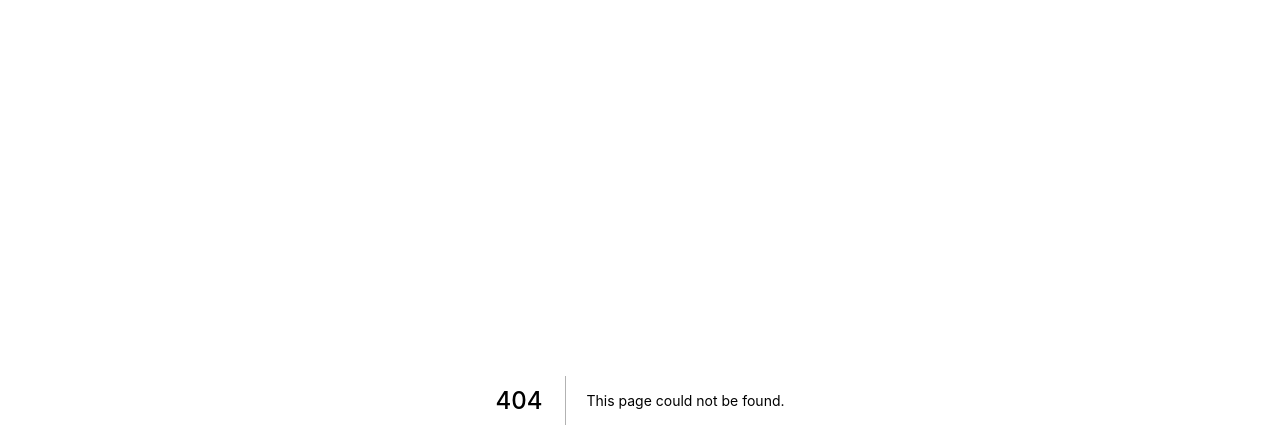
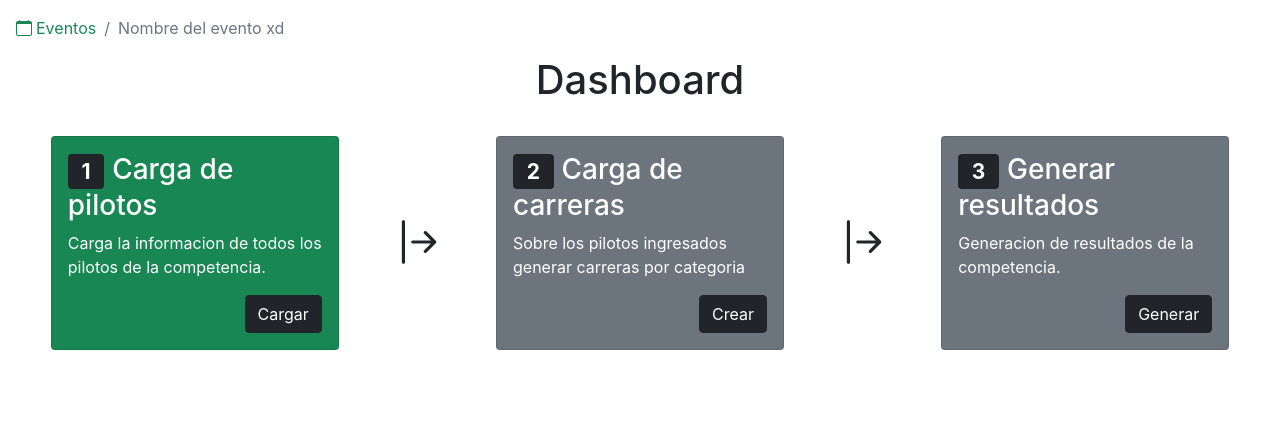
Before and after one commit to JuanNeisa/Ikio-Tools, a Next.js app: page /evento/1 in a window 1280 px wide. Before the commit this address had no page. Shown: the top 448 px of the page. Built offline with nearby package versions, Linux system fonts and the light colour scheme.

Commit message:
feature/EVENTO: Primer esquema dashboard de un evento especifico

```diff
--- a/package.json
+++ b/package.json
@@ -10,6 +10,7 @@
   },
   "dependencies": {
     "bootstrap": "^5.1.3",
+    "bootstrap-icons": "^1.8.1",
     "next": "12.1.6",
     "react": "18.1.0",
     "react-bootstrap": "^2.3.1",
--- a/pages/_app.tsx
+++ b/pages/_app.tsx
@@ -1,3 +1,4 @@
+import 'bootstrap-icons/font/bootstrap-icons.css'
 import 'bootstrap/dist/css/bootstrap.css'
 import '../styles/globals.css'
 import type { AppProps } from 'next/app'
--- /dev/null
+++ b/pages/evento/[id].tsx
@@ -0,0 +1,57 @@
+import {useRouter} from "next/router";
+import '../../styles/eventos.module.css'
+import Link from "next/link";
+
+export default function Evento() {
+    const router = useRouter();
+    const id = router.query.id
+    return (
+        <div>
+            <nav aria-label="breadcrumb" className="m-3">
+                <ol className="breadcrumb">
+                    <Link href="/">
+                            <li className="breadcrumb-item">
+                                <div>
+                                <i className="bi bi-calendar me-1"></i>
+                                <a>Eventos</a>
+                                </div>
+                            </li>
+                    </Link>
+                    <li className="breadcrumb-item active" aria-current="page">Nombre del evento xd</li>
+                </ol>
+            </nav>
+            <h1 className="text-center">Dashboard</h1>
+            <div className="d-flex justify-content-around align-items-center m-3">
+                <div className="card text-white bg-success m-3" >
+                    <div className="card-body">
+                        <h3 className="card-title"><span className="badge bg-dark me-2">1</span>Carga de pilotos</h3>
+                        <p className="card-text">Carga  la informacion de todos los pilotos de la competencia.</p>
+                        <div className="d-flex justify-content-end">
+                            <button type="button" className="btn btn-dark">Cargar</button>
+                        </div>
+                    </div>
+                </div>
+                <i className="bi bi-arrow-bar-right"></i>
+                <div className="card text-white bg-secondary m-3" >
+                    <div className="card-body">
+                        <h3 className="card-title"><span className="badge bg-dark  me-2">2</span>Carga de carreras</h3>
+                        <p className="card-text">Sobre los pilotos ingresados generar carreras por categoria</p>
+                        <div className="d-flex justify-content-end">
+                            <button type="button" className="btn btn-dark">Crear</button>
+                        </div>
+                    </div>
+                </div>
+                <i className="bi bi-arrow-bar-right"></i>
+                <div className="card text-white bg-secondary m-3" >
+                    <div className="card-body">
+                        <h3 className="card-title"><span className="badge bg-dark me-2">3</span>Generar resultados</h3>
+                        <p className="card-text">Generacion de resultados de la competencia.</p>
+                        <div className="d-flex justify-content-end">
+                            <button type="button" className="btn btn-dark">Generar</button>
+                        </div>
+                    </div>
+                </div>
+            </div>
+        </div>
+    )
+}
--- a/pages/index.tsx
+++ b/pages/index.tsx
@@ -1,5 +1,5 @@
 import type { NextPage } from 'next'
-import Lista from "./Lista_Evento";
+import Lista from "./lista_Evento";
 
 const Home: NextPage = () => {
   return (
--- /dev/null
+++ b/styles/eventos.module.css
@@ -0,0 +1,21 @@
+.breadcrumb{
+    align-items: center;
+}
+
+.breadcrumb-item div{
+    color: #198754;
+}
+
+.breadcrumb-item div:hover{
+    font-size: 1.2em;
+    font-weight: bold;
+}
+
+.bi-arrow-bar-right{
+    font-size: 50px;
+}
+
+.card{
+    max-width: 18rem;
+    min-width: 10rem;
+}
--- a/styles/globals.css
+++ b/styles/globals.css
@@ -1,4 +1,5 @@
 @import './lista_evento.module.css';
+@import './eventos.module.css';
 
 html,
 body {
```
Also changed, not shown: pages/lista_Evento.tsx (renamed from pages/Lista_Evento.tsx, +4 -4 lines), 1 other file (tests, documents, lock files or other folders).
